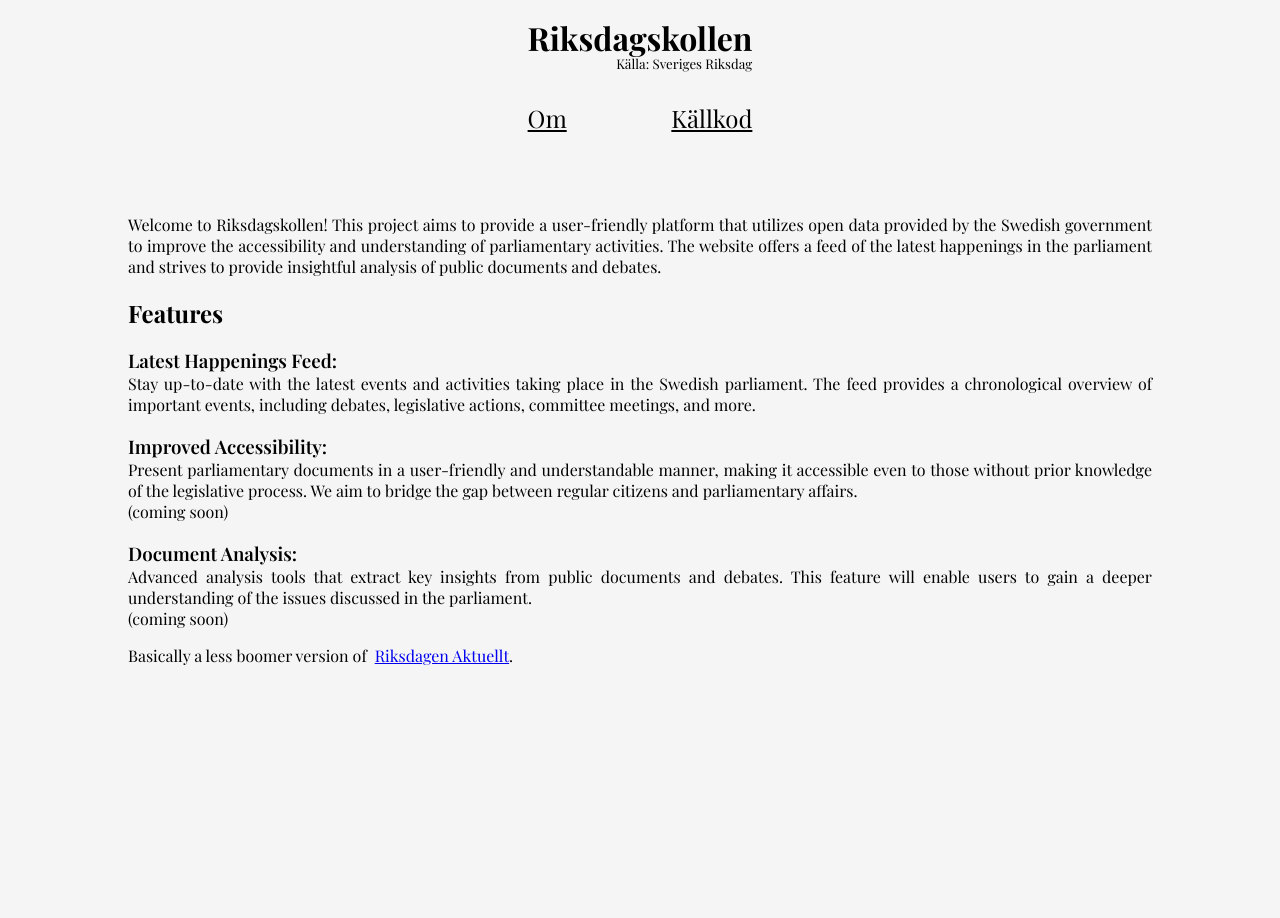
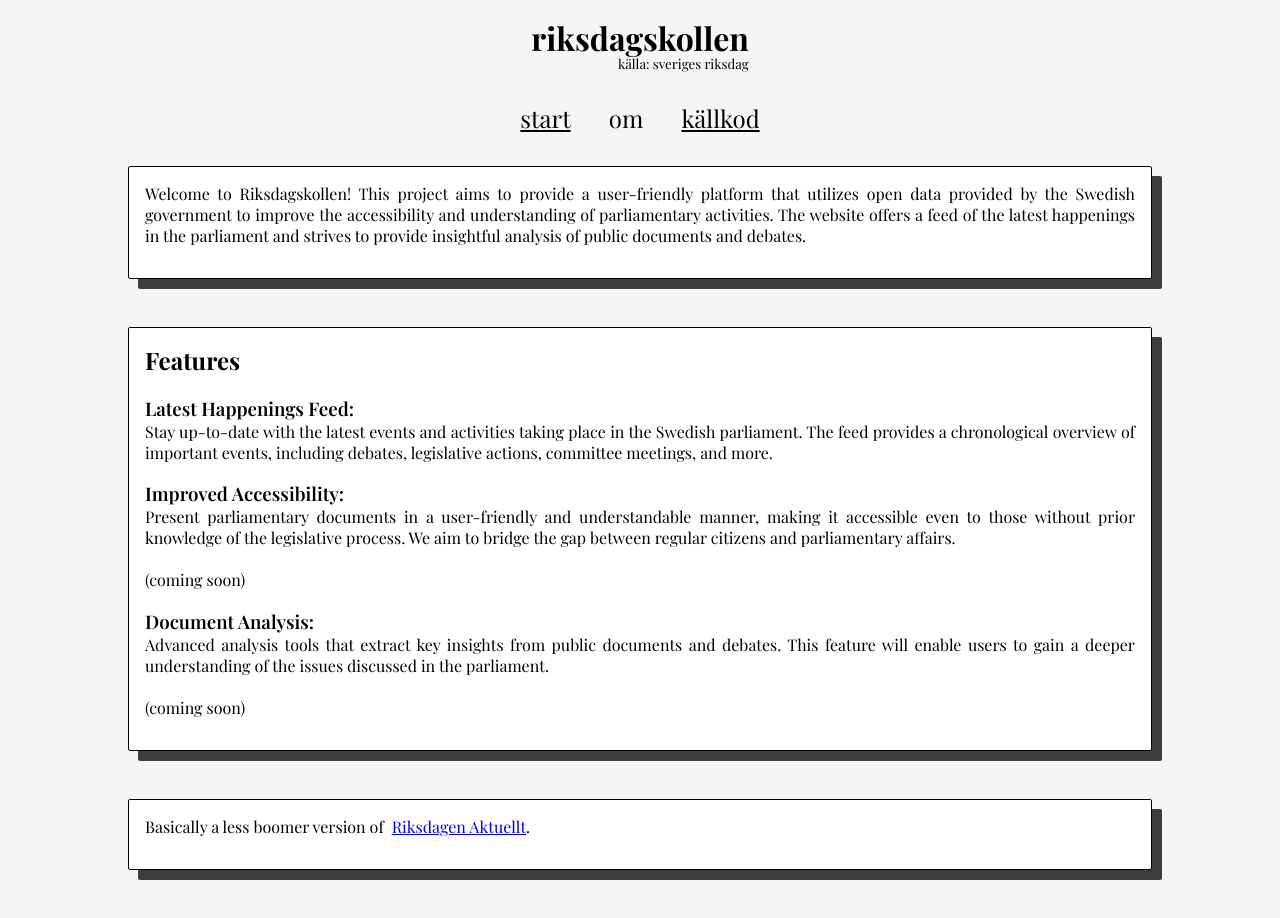
Before and after one commit to ridulfo/regeringskollen, a SvelteKit app in the folder frontend/: page /about in a window 1280 px wide. Shown: the top 918 px of the page. Before the commit the page ends 800 px from the top, so only its background shows below. Built offline with nearby package versions, Linux system fonts and the light colour scheme; a web font is replaced by a local one.

Commit message:
Lower casing text

```diff
--- a/frontend/src/routes/+layout.svelte
+++ b/frontend/src/routes/+layout.svelte
@@ -1,4 +1,5 @@
 <script lang="ts">
+	import { page } from '$app/stores';
 	import { browser } from '$app/environment';
 	import { QueryClient, QueryClientProvider } from '@tanstack/svelte-query';
 
@@ -11,18 +12,22 @@
 			}
 		}
 	});
+
+	$: isStart = $page.url.pathname === '/';
+	$: isAbout = $page.url.pathname === '/about';
 </script>
 
 <QueryClientProvider client={queryClient}>
 	<div class="app">
 		<div class="header">
 			<div class="title">
-				<h1><a href="/">Riksdagskollen</a></h1>
-				<h5 class="source">Källa: Sveriges Riksdag</h5>
+				<h1><a href="/">riksdagskollen</a></h1>
+				<h5 class="source">källa: sveriges riksdag</h5>
 			</div>
 			<nav>
-				<a href="/about">Om</a>
-				<a href="https://github.com/ridulfo/riksdagskollen">Källkod</a>
+				<a href="/" style={isStart ? 'text-decoration:none' : ''}>start</a>
+				<a href="/about" style={isAbout ? 'text-decoration:none' : ''}>om</a>
+				<a href="https://github.com/ridulfo/riksdagskollen">källkod</a>
 			</nav>
 		</div>
 		<slot />
@@ -35,7 +40,8 @@
 		flex-direction: column;
 		align-items: center;
 		width: 100%;
-		gap: 1rem;
+		gap: 2rem;
+		margin-bottom: 4rem;
 	}
 
 	.header {
@@ -55,7 +61,7 @@
 		margin: 0;
 		display: inline-block;
 	}
-	h1 a{
+	h1 a {
 		text-decoration: none;
 		color: #000;
 	}
@@ -69,7 +75,7 @@
 		display: flex;
 		flex: row;
 		justify-content: space-between;
-		width: 100%;
+		width: 110%;
 	}
 	nav a {
 		text-decoration: underline;
--- a/frontend/src/routes/about/+page.svelte
+++ b/frontend/src/routes/about/+page.svelte
@@ -1,11 +1,14 @@
 <div class="about">
+	<section>
 		<p>
 			Welcome to Riksdagskollen! This project aims to provide a user-friendly platform that utilizes
 			open data provided by the Swedish government to improve the accessibility and understanding of
 			parliamentary activities. The website offers a feed of the latest happenings in the parliament
 			and strives to provide insightful analysis of public documents and debates.
 		</p>
+	</section>
 
+	<section>
 		<h2>Features</h2>
 
 		<h3>Latest Happenings Feed:</h3>
@@ -19,30 +22,53 @@
 		<p>
 			Present parliamentary documents in a user-friendly and understandable manner, making it
 			accessible even to those without prior knowledge of the legislative process. We aim to bridge
-		the gap between regular citizens and parliamentary affairs. <br />(coming soon)
+			the gap between regular citizens and parliamentary affairs. <br /><br />(coming soon)
 		</p>
 
 		<h3>Document Analysis:</h3>
 		<p>
 			Advanced analysis tools that extract key insights from public documents and debates. This
 			feature will enable users to gain a deeper understanding of the issues discussed in the
-		parliament. <br />(coming soon)
+			parliament. <br /><br />(coming soon)
 		</p>
+	</section>
 
+	<section>
+		<p>
 			Basically a less boomer version of &nbsp;<a href="https://www.riksdagen.se/sv/aktuellt/">
 				Riksdagen Aktuellt</a
 			>.
+		</p>
+	</section>
 </div>
 
 <style>
 	.about {
-		margin: 5% 10%;
+		display: flex;
+		flex-direction: column;
+		margin: 0 10%;
 		text-align: justify;
+		gap: 3rem;
+	}
+
+	section {
+		background-color: #fff;
+		border: 1px solid black;
+		border-radius: 2px;
+		padding: 1rem;
+		-webkit-box-shadow: 10px 10px 0px 0px rgba(0, 0, 0, 0.75);
+		-moz-box-shadow: 10px 10px 0px 0px rgba(0, 0, 0, 0.75);
+		box-shadow: 10px 10px 0px 0px rgba(0, 0, 0, 0.75);
+	}
+
+	h2 {
+		margin-top: 0;
 	}
 	h3 {
 		margin-bottom: 0;
 		font-weight: 600;
 	}
+
 	p {
 		margin-top: 0;
 	}
```
Lines whose indentation alone changed are shown as unchanged.
